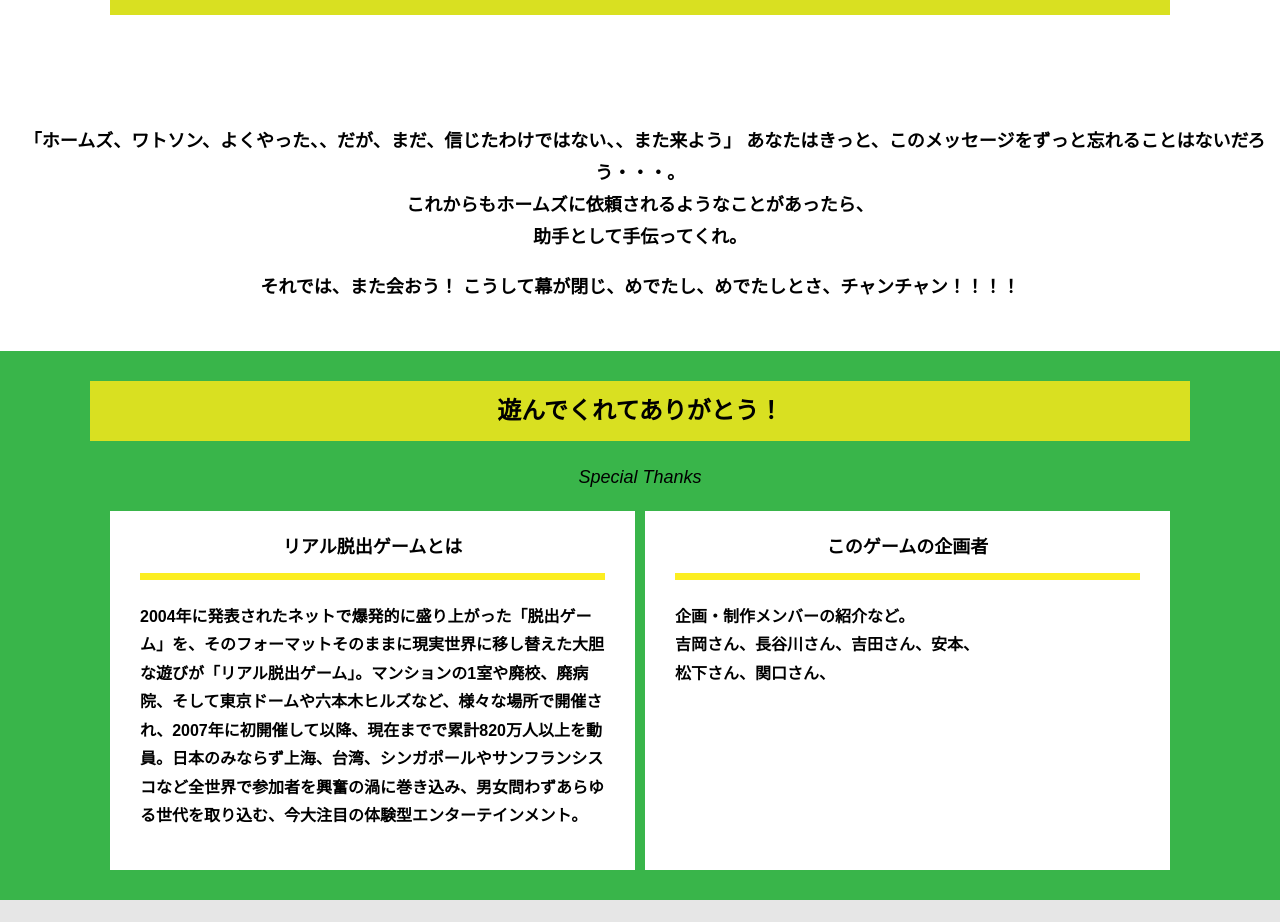
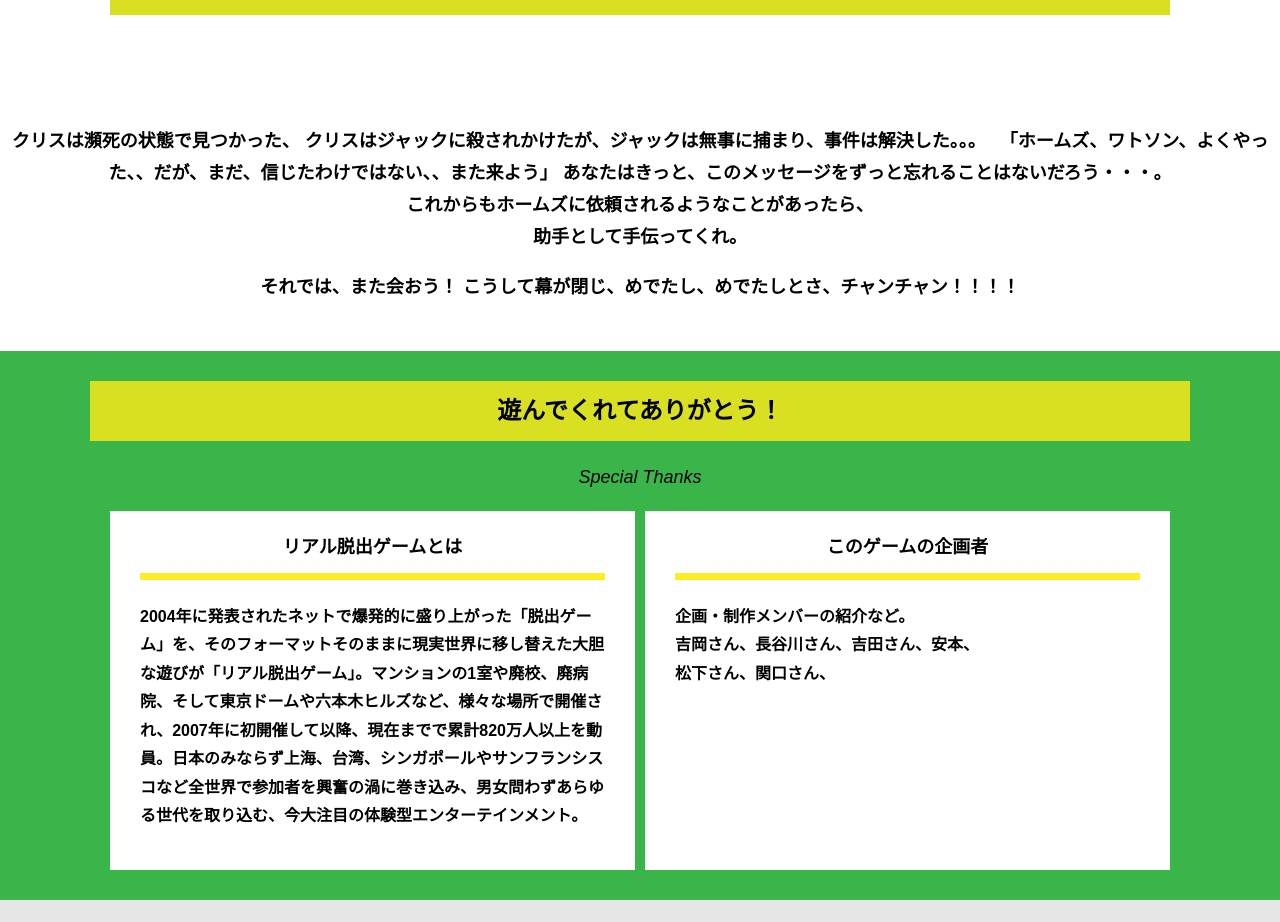
Before and after one commit to ibu12/alfa-ikebukuro-13, a website: page final.html in a window 1280 px wide. Shown: the part 820-1742 px from the top of the page. Drawn offline with Linux system fonts and the light colour scheme.

Commit message:
Update final.html

```diff
--- a/final.html
+++ b/final.html
@@ -44,6 +44,8 @@ Youtube貼り付けここまで-->
 
       </div>
         <p class="text-center">
+          クリスは瀕死の状態で見つかった、
+          クリスはジャックに殺されかけたが、ジャックは無事に捕まり、事件は解決した。。。
           　「ホームズ、ワトソン、よくやった、、だが、まだ、信じたわけではない、、また来よう」
           あなたはきっと、このメッセージをずっと忘れることはないだろう・・・。<br>
           これからもホームズに依頼されるようなことがあったら、<br>
```
